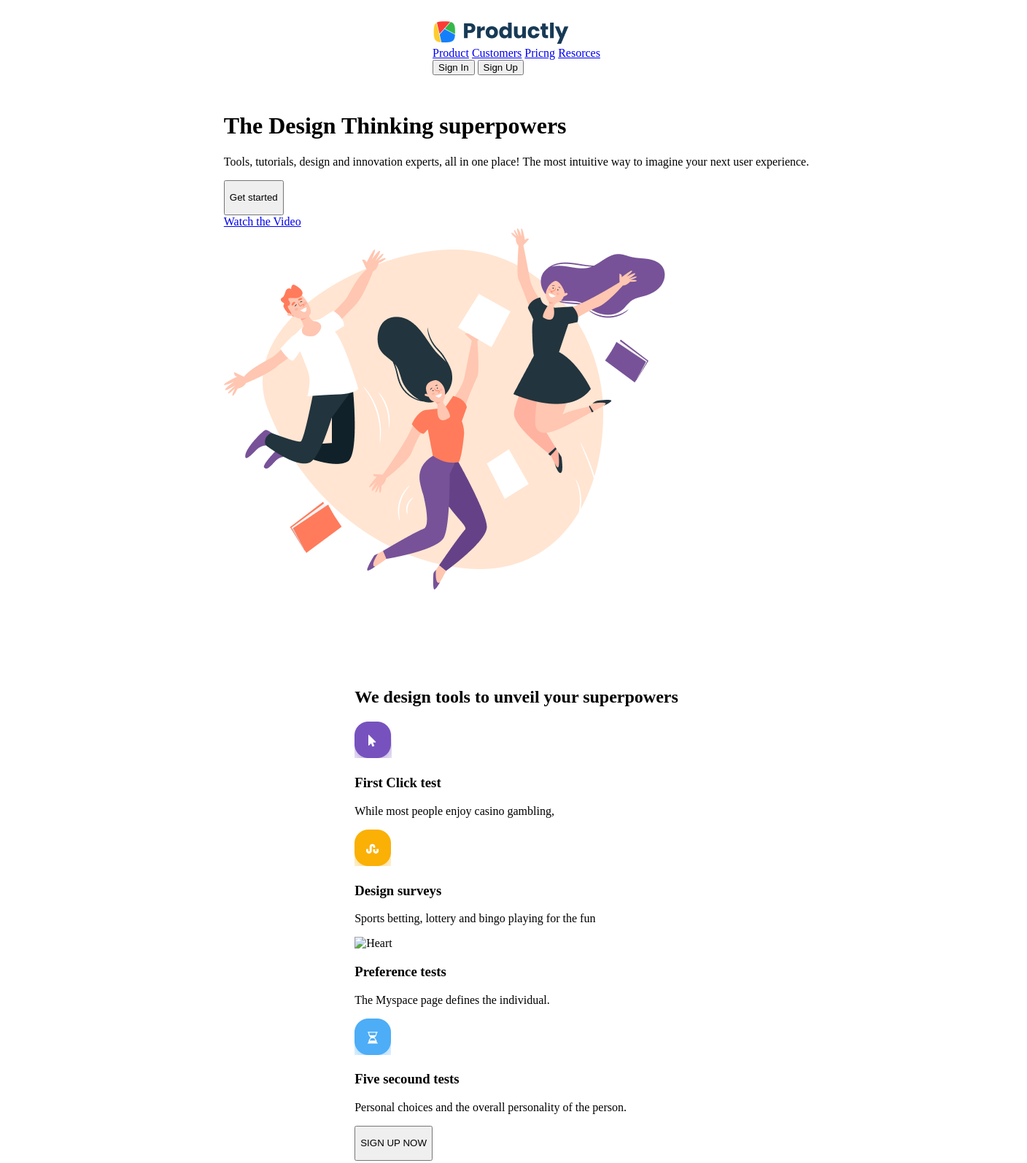
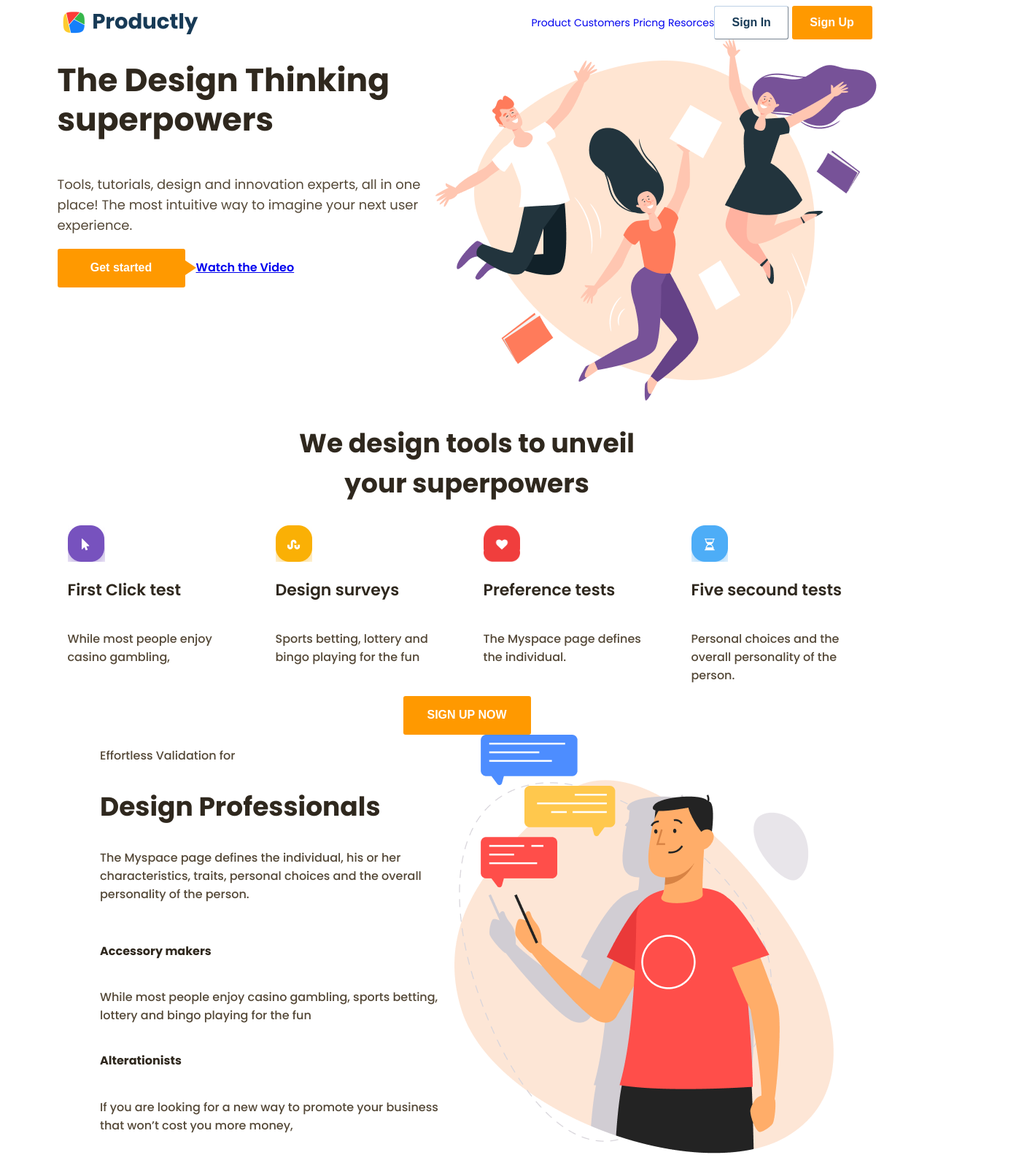
Before and after one commit to Remedeae/assignment-6, a plain HTML site: page index.html in a window 1280 px wide. Shown: the top 1594 px of the page at 73% size, 1408 px wide, since content can reach past the window. Drawn offline with Linux system fonts and the light colour scheme.

Commit message:
added fonts and flexbox layout to css, cleaned up the html

```diff
--- a/index.html
+++ b/index.html
@@ -4,70 +4,66 @@
     <meta charset="UTF-8">
     <meta name="viewport" content="width=device-width, initial-scale=1.0">
     <link rel="stylesheet" href="styles/styles.css">
-    <title>Assignment Lesson 6</title>
+    <link rel="preconnect" href="https://fonts.googleapis.com">
+    <link rel="preconnect" href="https://fonts.gstatic.com" crossorigin>
+    <link href="https://fonts.googleapis.com/css2?family=Poppins:wght@400;500;600;700&display=swap" rel="stylesheet">
 </head>
 <body>
     <nav>
         <img class="logo" src="images/Logo.png" alt="Logo">
+        <div>
             <div class="navigation">
-            <a class="nav__link" href="#">Product</a>
-            <a class="nav__link" href="#">Customers</a>
-            <a class="nav__link" href="#">Pricng</a>
-            <a class="nav__link" href="#">Resorces</a>
+                <a href="#">Product</a>
+                <a href="#">Customers</a>
+                <a href="#">Pricng</a>
+                <a href="#">Resorces</a>
             </div>
             <div class="nav__btn">
-            <button class="btn_small btn_white">Sign In</button>
-            <button class="btn_small btn_orange">Sign Up</button>
+                <button class="btn_white">Sign In</button>
+                <button class="btn__sign-up btn_orange">Sign Up</button>
+            </div>
         </div>
     </nav>
     <header>
         <div class="header__text">
             <h1>The Design Thinking superpowers</h1>
-            <p id="header__text_info">Tools, tutorials, design and innovation experts, all in one place! The most intuitive way to imagine your next user experience.
-            </p>
+            <p>Tools, tutorials, design and innovation experts, all in one place! The most intuitive way to imagine your next user experience.</p>
             <div class="header__link">
-                <button class="btn_orange btn_large">
-                    <p>Get started</p>
-                </button>
+                <button class="btn_orange">Get started</button>
                 <div id="header__link_arrow"></div>
-                <a id=header__link_video href="#">Watch the Video</a>
+                <a href="#">Watch the Video</a>
             </div>
         </div>
-        <div class="header__img">
         <img src="images/happy_people_jumping.png" alt="Happy jumping people">
-        </div>
     </header>
     <section class="design-tools">
-        <h2 id="tools__head">We design tools to unveil your superpowers</h2>
+        <h2>We design tools to unveil your superpowers</h2>
         <div class="tools__info-box">
-            <div class="info-box__click">
+            <div>
                 <img src="images/icon_arrow.png" alt="Arrow">
                 <h3>First Click test</h3>
                 <p>While most people enjoy casino gambling,</p>
             </div>
-            <div class="info-box__surveys"></div>
+            <div>
                 <img src="images/icon_squiggly.png" alt="Squiggly">
                 <h3>Design surveys</h3>
                 <p>Sports betting, lottery and bingo playing for the fun</p>
             </div>
-            <div class="info-box__test"></div>
-                <img src="" alt="Heart">
+            <div>
+                <img class="heart-icon" src="images/icon_heart.PNG" alt="Heart">
                 <h3>Preference tests </h3>
                 <p>The Myspace page defines the individual.</p>
             </div>
-            <div class="info-box__five-sec"></div>
+            <div>
                 <img src="images/icon_hourglass.png" alt="Hourglass">
                 <h3>Five secound tests</h3>
                 <p>Personal choices and the overall personality of the person. </p>
             </div>
         </div>
-        <button class="btn_orange btn_large">
-            <p>SIGN UP NOW</p>
-        </button>
+        <button class="btn_orange">SIGN UP NOW</button>
     </section>
-    <section class="main-content">
-        <section class="main-content__design-prof">
-            <div class="design-prof__text">
+    <section class="design-prof main-content">
+        <div class="main-content__text">
             <div class="main-content__header-section">
                 <p>Effortless Validation for</p>
                 <h2>Design Professionals</h2>
@@ -90,9 +86,9 @@
         </div>
         <img src="images/Man_reading_messages.png" alt="Man reading messages">
     </section>
-        <section class="main-content__prod-manage">
+    <section class="main-content prod-manage">
         <img src="images/man_with_laptop.png" alt="Man with laptop">
-           <div class="prod-manage__text">
+        <div class="main-content__text">
             <div class="main-content__header-section">
                 <p>Easier decision making for</p>
                 <h2>Product Managers</h2>
@@ -114,8 +110,8 @@
             </div>
         </div>
     </section>
-        <section class="main-content__market">
-            <div class="market__text">
+    <section class="main-content market">
+        <div class="main-content__text">
             <div class="main-content__header-section">
                 <p>Optimisation for</p>
                 <h2>Marketers</h2>
@@ -138,14 +134,18 @@
         </div>
         <img src="images/man_point_at_screen.png" alt="Man poining at screen">
     </section>
-    </section>
+    <div class="line">
+        <div></div>
+    </div>
     <footer>
         <img class="logo" src="images/Logo.png" alt="Logo">
-        <section class="external-link">
+        <section class="external-link block-1">
             <a href="#">About Us</a>
             <a href="#">Blog</a>
             <a href="#">Contact</a>
             <a href="#">FAQ</a>
+        </section>
+        <section class="external-link block-2">
             <a href="#">Disclaimer</a>
             <a href="#">Financing</a>
             <a href="#">Privacy Policy</a>
@@ -153,7 +153,7 @@
         </section>
         <section class="footer__bars">
             <input type="text">
-            <button class="btn_orange btn_small">Sign up Now</button>
+            <button class="btn_orange">Sign up Now</button>
         </section>
     </footer>
 </body>
--- a/styles/styles.css
+++ b/styles/styles.css
@@ -3,31 +3,194 @@ body {
     flex-direction: column;
     align-items: center;
     height: 100vh;
-    width: 1400px;
+    font-family: "Poppins", sans-serif;
+    color: #2F281E;
+    font-style: normal;
+    letter-spacing: 0px;
+}
+p {
+    font-weight: 500;
+    color: #544837;
+}
+.header__text > p {
+    font-size: 18px;
+    font-weight: 400;
+    line-height: 28px;
+}
+h1, h2, h3, h6 {
+    font-weight: 700;
+    font-style: normal;
+}
+h1 {
+    font-size: 44px;
+    line-height: 54px;
+}
+h2 {
+    font-size: 36px;
+    width: 539px;
+}
+.design-tools > h2 {
+    text-align: center;
+}
+h3 {
+    font-size: 22px;
+    font-weight: 600;
+
+}
+h6 {
+    font-size: 16px;
+    line-height: 26px;
+}
+a {
+    font-size: 14px;
+    font-weight: 400;
+    line-height: 28px;
+    text-decoration: none;
+}
+.header__link > a {
+    font-size: 16px;
+    font-weight: 600;
+    text-decoration: underline;
+}
+a:hover{
+    color: aqua;
+}
+#header__link_arrow {
+    width: 0;
+    height: 0;
+    border-top: 10px solid transparent;
+    border-left: 15px solid #ff9900;
+    border-bottom: 10px solid transparent;
+  }
+.external-link {
+    display: flex;
+    flex-direction: column;
+    font-size: 16px;
+    line-height: 35px;
+}
+button {
+    border-radius: 3px;
+    font-size: 16px;
+    font-weight: 700;
+}
+.btn_orange {
+    background-color: #ff9900;
+    border-color: #979797;
+    border-width: 0px;
+    color: #FFFFFF;
+}
+.btn_white {
+    width: 102px;
+    height: 46px;
+    background-color: #FFFFFF;
+    border-color: #bcd0e5;
+    border-width: 1px;
+    color: #173A56;
+    font-weight: 600;
+}
+.btn__sign-up {
+    width: 110px;
+    height: 46px;
+    font-weight: 600;
+}
+.header__link > button {
+    width: 175px;
+    height: 53px;
+}
+.design-tools > button {
+    width: 175px;
+    height: 53px;
+}
+.footer__bars > button {
+    width: 131px;
+    height: 39px;
+}
+input {
+    width: 325px;
+    height: 48px;
+    background-color: #ffffff;
+    border-color: #bcd0e5;
+    border-width: 1px;
+    border-radius: 3px;
+}
+.heart-icon {
+    width: 50px;
+    height: 50px;
+}
+div.line > div {
+    width: 1109px;
+    height: 1px;
+    background-color: #BCD0E5;
 }
 
+
+
 nav {
-    margin-top: 20px;
+    display: flex;
+    justify-content: space-between;
+    align-items: center;
+    width: 1111px;
 }
+nav > div {
+    display: flex;
+    flex-direction: row;
+    justify-content: end;
+    align-items: center;
+    width: 605px;
+    height: 46px;
+}
+header {
+    display: flex;
+}
+.header__text {
+    display: flex;
+    flex-wrap: wrap;
+    align-content: space-between;
+    width: 518px;
+    height: 331px;
+}
+.header__link {
+    display: flex;
+    flex-direction: row;
+    align-items: center;
+}
+.design-tools {
+    display: flex;
+    flex-direction: column;
+    align-items: center;
+}
+.tools__info-box {
+    display: flex;
+    flex-direction: row;
+    justify-content: space-between;
+    width: 1095px;
+}
+.tools__info-box > div {
+    display: flex;
+    flex-direction: column;
+    align-items: start;
+    width: 240px;
+}
+.main-content {
+    display: flex;
+    align-items: start;
+}
+.main-content__text {
+    display: flex;
+    flex-direction: column;
+    width: 486px;
 
-header {
-    margin-top: 30px;
 }
-
-.design-tools {
-    margin-top: 110px;
+footer {
+    display: flex;
+    justify-content: space-between;
+    align-items: end;
+    width: 1110px;
 }
-.design-prof {
-    margin-top: 120px;
+footer > img {
+    align-self: start;
 }
-.product-managers {
-    margin-top: 101px;
+.footer__bars {
+    display: flex;
+    flex-direction: column;
 }
-.marketers {
-    margin-top: 104px;
-}
-
-footer {
-    margin-top: 146px;
-    margin-left: 13px;
-}
```
Also changed, not shown: images/icon_heart.PNG (added). Lines whose indentation alone changed are shown as unchanged.
